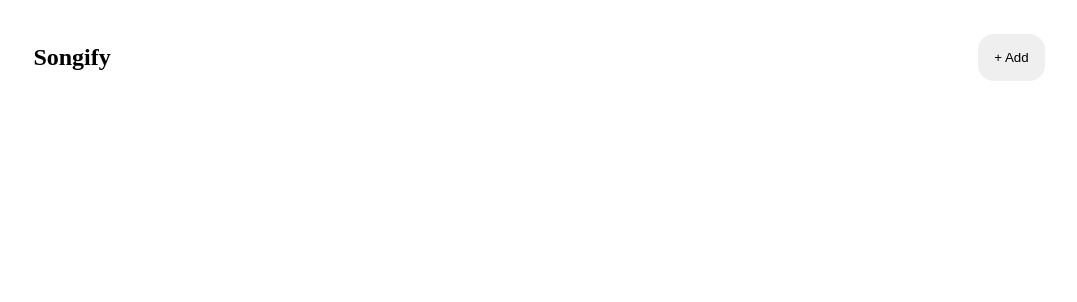
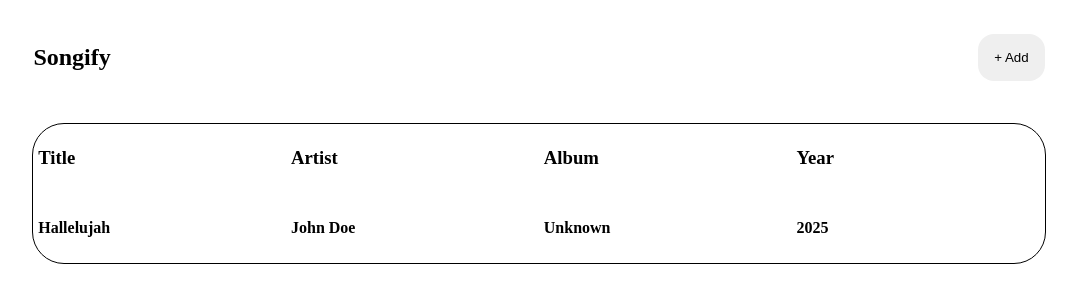
Before and after one commit to Nahom77/songify, a React app in the folder frontend/: page / in a window 1280 px wide. Shown: the top 302 px of the page, without its empty margins (101-1178 px from the left). Built offline with nearby package versions, Linux system fonts and the light colour scheme; no server answers.

Commit message:
Fix : Cors error solved in the backend and First API call is done with axios

```diff
--- a/frontend/package.json
+++ b/frontend/package.json
@@ -11,8 +11,11 @@
   "license": "ISC",
   "description": "",
   "dependencies": {
+    "axios": "^1.10.0",
     "react": "^19.1.0",
     "react-dom": "^19.1.0",
+    "react-hot-toast": "^2.5.2",
+    "react-router-dom": "^7.7.0",
     "styled-components": "^6.1.19"
   },
   "devDependencies": {
--- a/frontend/src/App.js
+++ b/frontend/src/App.js
@@ -1,6 +1,7 @@
 import React from 'react';
-import { NavBar } from './components/NavBar';
+import { Route, Routes } from 'react-router';
 import styled from 'styled-components';
+import { HomePage } from './pages/HomePage';
 
 // styled
 
@@ -13,7 +14,7 @@ const AllContainer = styled.div`
   gap: 1rem;
   align-items: center;
 
-  @media (max-width: 450px) {
+  @media (max-width: 750px) {
     width: 95%;
   }
 `;
@@ -21,7 +22,9 @@ const AllContainer = styled.div`
 export function App() {
   return (
     <AllContainer>
-      <NavBar />
+      <Routes>
+        <Route path='/' element={<HomePage />} />
+      </Routes>
     </AllContainer>
   );
 }
--- /dev/null
+++ b/frontend/src/components/Song.js
@@ -0,0 +1,13 @@
+import React from 'react';
+import { SongContainer } from './SongsGrid';
+
+export function Song() {
+  return (
+    <SongContainer>
+      <h4>Hallelujah</h4>
+      <h4>John Doe</h4>
+      <h4>Unknown</h4>
+      <h4>2025</h4>
+    </SongContainer>
+  );
+}
--- /dev/null
+++ b/frontend/src/components/SongsGrid.js
@@ -0,0 +1,32 @@
+import React from 'react';
+import styled from 'styled-components';
+import { Song } from './Song';
+
+const Container = styled.div`
+  width: 100%;
+  border: 1px solid black;
+  border-radius: 2rem;
+  display: flex;
+  flex-direction: column;
+`;
+
+export const SongContainer = styled.div`
+  width: 100%;
+  display: grid;
+  grid-template-columns: repeat(4, 1fr);
+  padding: 0.3rem;
+`;
+
+export function SongsGrid() {
+  return (
+    <Container>
+      <SongContainer>
+        <h3>Title</h3>
+        <h3>Artist</h3>
+        <h3>Album</h3>
+        <h3>Year</h3>
+      </SongContainer>
+      <Song />
+    </Container>
+  );
+}
--- a/frontend/src/index.js
+++ b/frontend/src/index.js
@@ -1,6 +1,8 @@
 require('file-loader?name=[name].[ext]!./index.html');
 import React from 'react';
 import { createRoot } from 'react-dom/client';
+import { BrowserRouter } from 'react-router';
+import { Toaster } from 'react-hot-toast';
 import { App } from './App';
 
 // const appElement = document.getElementById('app');
@@ -8,4 +10,9 @@ import { App } from './App';
 // ReactDOM.render(<App />, appElement);
 const container = document.getElementById('app');
 const root = createRoot(container);
-root.render(<App />);
+root.render(
+  <BrowserRouter>
+    <App />
+    <Toaster />
+  </BrowserRouter>
+);
--- /dev/null
+++ b/frontend/src/lib/axios.js
@@ -0,0 +1,9 @@
+import axios from 'axios';
+
+const BASE_URL =
+  'https://song-discovery-by-nahom-9e5e4e24a578.herokuapp.com/api';
+const api = axios.create({
+  baseURL: BASE_URL,
+});
+
+export default api;
--- /dev/null
+++ b/frontend/src/pages/HomePage.js
@@ -0,0 +1,34 @@
+import React, { useEffect, useState } from 'react';
+import { NavBar } from '../components/NavBar';
+import { SongsGrid } from '../components/SongsGrid';
+import toast from 'react-hot-toast';
+import api from '../lib/axios';
+
+export function HomePage() {
+  const [songs, setSongs] = useState([]);
+  const [loading, setLoading] = useState(true);
+
+  useEffect(() => {
+    const fetchSongs = async () => {
+      try {
+        const res = await api.get('/songs');
+        setSongs(res.data);
+      } catch (error) {
+        console.log('Error - ', error.message);
+        toast.error('Failed to load songs');
+      } finally {
+        setLoading(false);
+      }
+    };
+    fetchSongs();
+  }, []);
+
+  console.log(songs);
+
+  return (
+    <>
+      <NavBar />
+      <SongsGrid />
+    </>
+  );
+}
```
Also changed, not shown: 2 other files (tests, documents, lock files or other folders).
